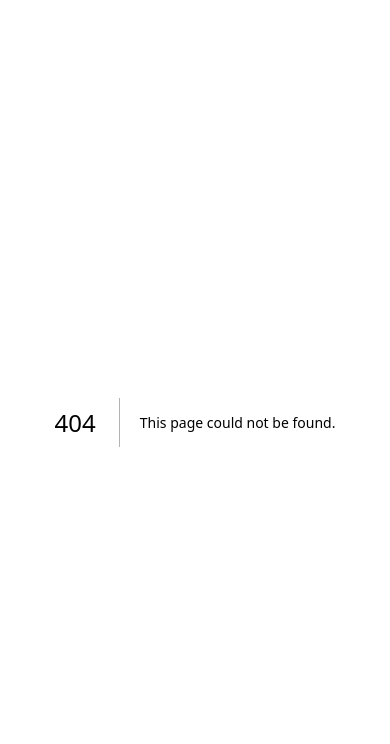
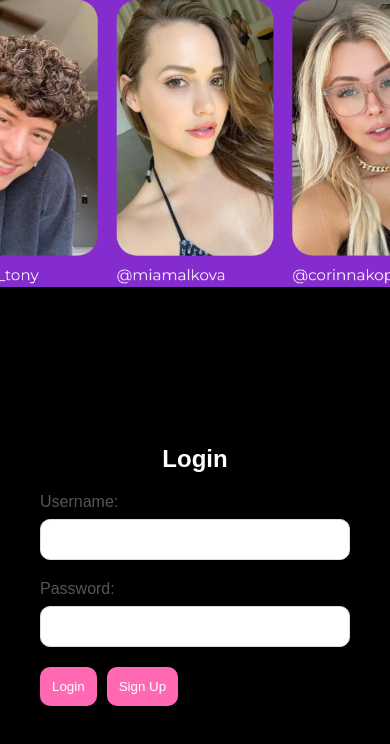
Before and after one commit to dostrelith678/geekathon-three-assholes-programming, a Next.js app: page /login1 in a window 390 px wide. Before the commit this address had no page. Shown: the top 744 px of the page. Built offline with nearby package versions, Linux system fonts and the light colour scheme.

Commit message:
change style for mobile app

```diff
--- a/pages/login.jsx
+++ b/pages/login.jsx
@@ -14,15 +14,16 @@ export default function LoginPage() {
 
     return (
         <div className={styles.App}>
+            <div className={styles.topSection}><h1>DOPPLER</h1></div>
             <div className={styles['image-section']}></div>
             <div className={styles['login-section']}>
                 <h2 className={styles.heading}>Login</h2>
                 <form className={styles.form}>
                     <label className={styles.label} htmlFor="username">Username:</label>
-            <input className={styles.input} type="text" id="username" name="username" />
+                    <input className={styles.input} type="text" id="username" name="username"/>
 
                     <label className={styles.label} htmlFor="password">Password:</label>
-            <input className={styles.input} type="password" id="password" name="password" />
+                    <input className={styles.input} type="password" id="password" name="password"/>
                     <div className={styles['button-container']}>
                         <button className={styles.button} type="submit">Login</button>
                         <button className={styles.button} type="submit">Sign Up</button>
--- /dev/null
+++ b/pages/login1.jsx
@@ -0,0 +1,34 @@
+// 'use client'; // Remove this line, it's not necessary
+
+import React from 'react';
+import styles from '../styles/login.module.css';
+// import { useMemo } from 'react'; // Assurez-vous que le chemin est correct
+
+export default function LoginPage() {
+  // const chatUUID = useMemo(() => uuidv4(), []);
+  // const { messages, input, handleInputChange, handleSubmit } = useChat({
+  //     id: chatUUID,
+  //     body: { id: chatUUID },
+  //     api: '/api/steamship/chat'
+  // });
+
+  return (
+      <div className={styles.App}>
+        <div className={styles['image-section']}></div>
+        <div className={styles['login-section']}>
+          <h2 className={styles.heading}>Login</h2>
+          <form className={styles.form}>
+            <label className={styles.label} htmlFor="username">Username:</label>
+            <input className={styles.input} type="text" id="username" name="username" />
+
+            <label className={styles.label} htmlFor="password">Password:</label>
+            <input className={styles.input} type="password" id="password" name="password" />
+            <div className={styles['button-container']}>
+              <button className={styles.button} type="submit">Login</button>
+              <button className={styles.button} type="submit">Sign Up</button>
+            </div>
+          </form>
+        </div>
+      </div>
+  );
+}
--- a/styles/login.module.css
+++ b/styles/login.module.css
@@ -11,31 +11,38 @@
 
 .App {
   display: flex;
+  flex-direction: column; /* Change to column layout */
   box-shadow: 0 4px 8px rgba(0, 0, 0, 0.1);
   overflow: hidden;
   width: 100vw;
   height: 100vh; /* Fill the entire viewport height */
+  background-color: rgba(133, 44, 207, 1);
 }
 
 .image-section {
-  flex: 2;
-  background: url('../public/duck.png') center/cover;
-  background-size: cover; /* Make the background cover both horizontally and vertically */
+  flex: 0.6;
+  background: url('../public/group.png') center/cover;
+}
+
+.topSection {
+  text-align: center;
+  padding: 20px;
+  background-color: #333;
 }
 
 .login-section {
+  display: flex;
   flex: 1;
-  display: flex;
   flex-direction: column;
   justify-content: center;
   align-items: center;
   padding: 40px;
-  background-color: rgba(173, 216, 230, 0.5); /* Darker pink color on hover */
+  background-color: black; /* Darker pink color on hover */
   height: 100%; /* Fill the entire height of the .App container */
 }
 
 .heading {
-  color: #333;
+  color: #fff; /* Change to white */
   margin-bottom: 20px;
 }
 
@@ -77,3 +84,4 @@
 .button:hover {
   background-color: #ff1493; /* Darker pink color on hover */
 }
+/* login.module.css */
```
Also changed, not shown: public/group.png (added). Lines whose indentation alone changed are shown as unchanged.
